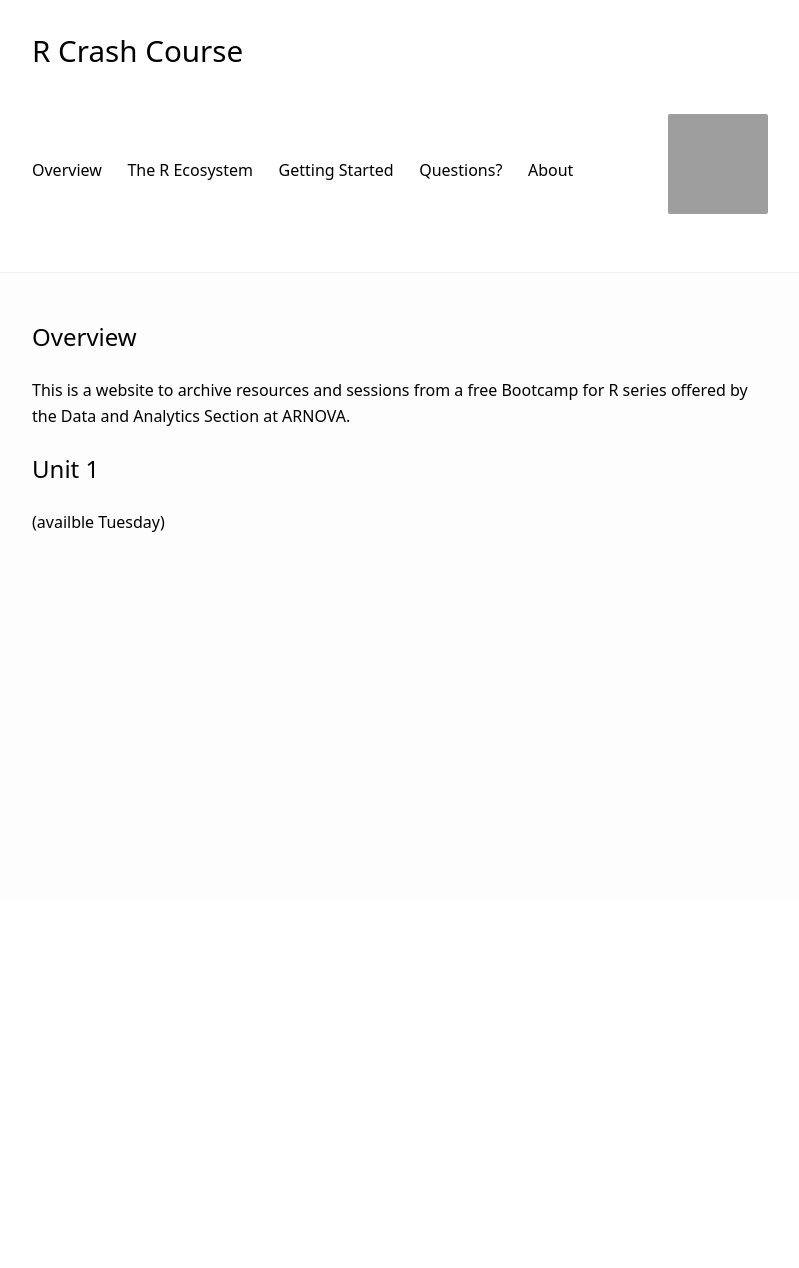
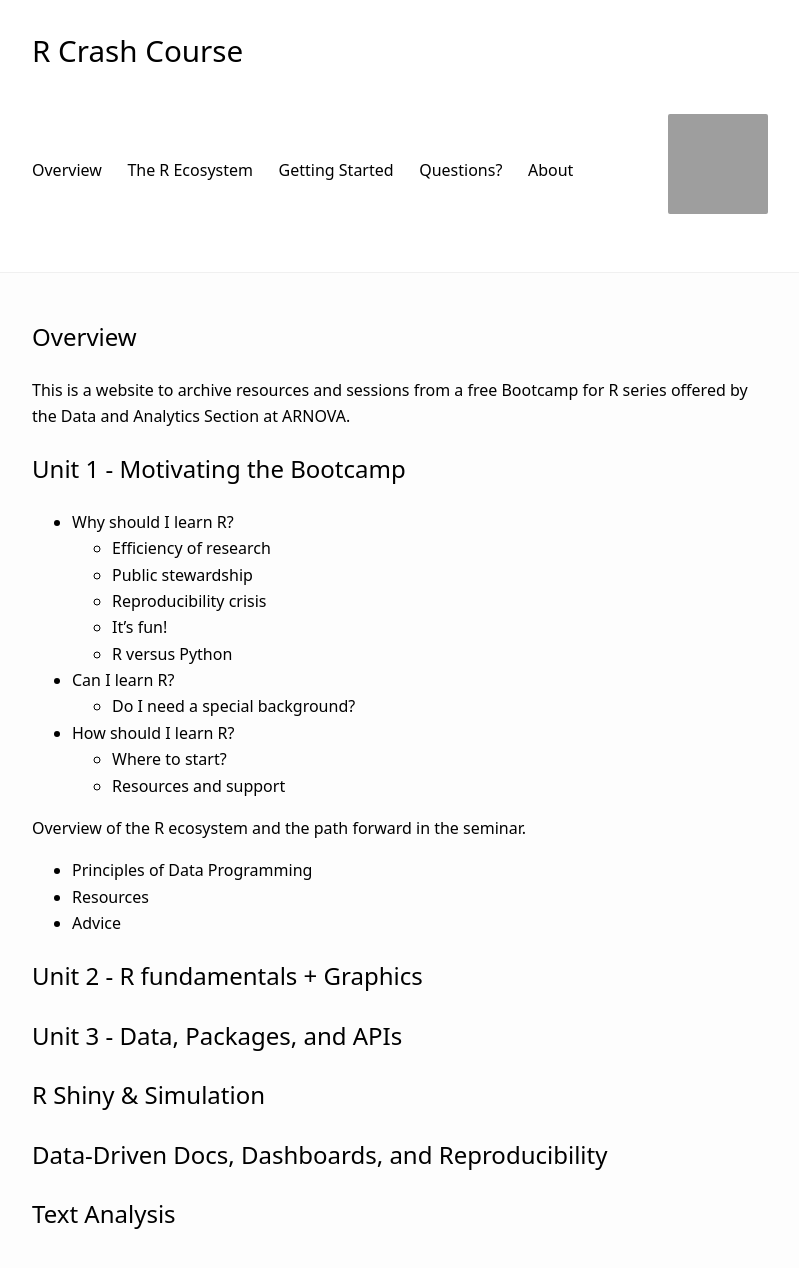
Before and after one commit to Nonprofit-Open-Data-Collective/r-crash-course, a Jekyll site: the page built from index.md, in a window 1280 px wide, cut to the strip 0-1278 px from the top of the page. Shown: the top 1268 px of the strip, without its empty margins (240-1039 px from the left). Built offline with Jekyll 4.4.1, drawn with Linux system fonts in a browser that asks for light colours; before the commit the page ends 900 px from its top, so only the background shows below that; grey boxes are pictures that could not be loaded.

Commit message:
Update index.md

```diff
--- a/index.md
+++ b/index.md
@@ -8,6 +8,33 @@ title: Overview
 This is a website to archive resources and sessions from a free Bootcamp for R series offered by the Data and Analytics Section at ARNOVA.
 
 
-## Unit 1
+## Unit 1 - Motivating the Bootcamp
 
-(availble Tuesday)
+* Why should I learn R?
+  - Efficiency of research
+  - Public stewardship
+  - Reproducibility crisis
+  - It's fun!
+  - R versus Python
+* Can I learn R?
+  - Do I need a special background?
+* How should I learn R?
+  - Where to start?
+  - Resources and support
+
+
+Overview of the R ecosystem and the path forward in the seminar.
+* Principles of Data Programming
+* Resources
+* Advice
+
+
+## Unit 2 - R fundamentals + Graphics
+
+## Unit 3 - Data, Packages, and APIs
+
+## R Shiny & Simulation
+
+## Data-Driven Docs, Dashboards, and Reproducibility
+
+## Text Analysis
```
